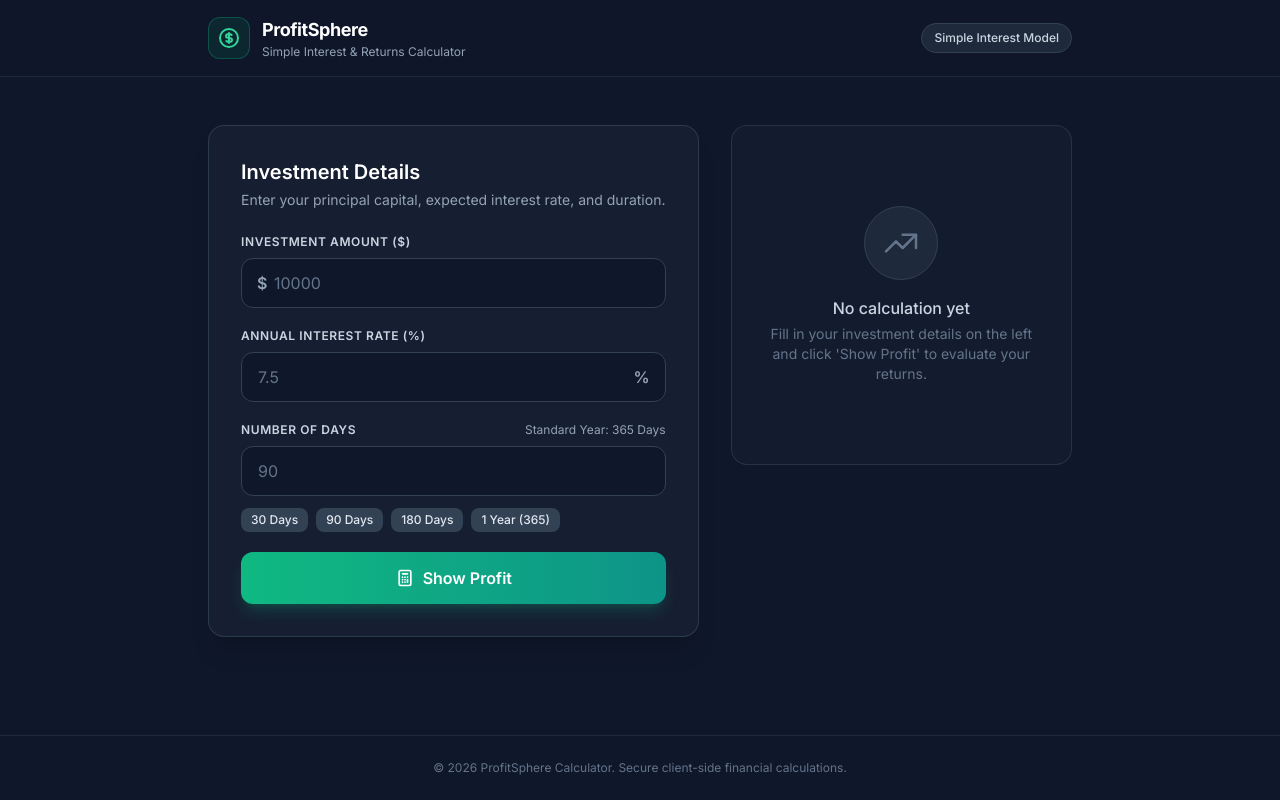
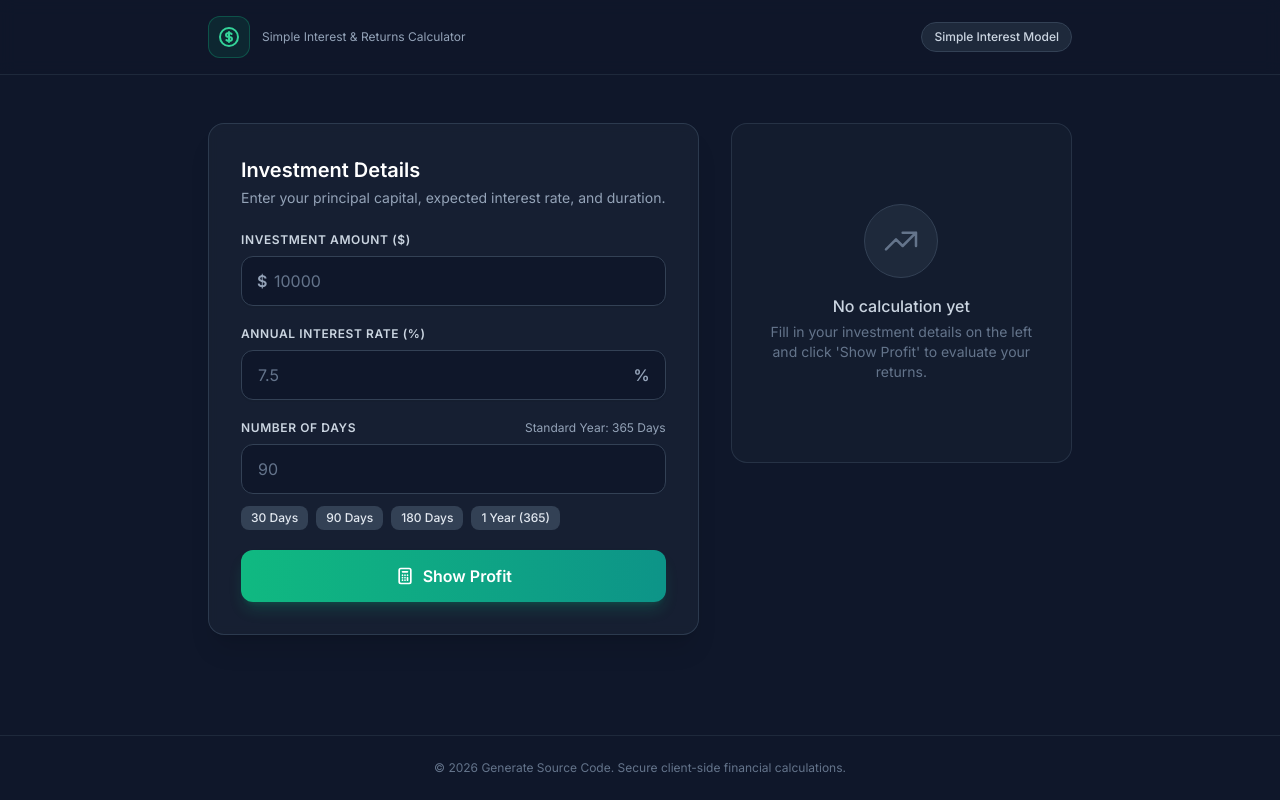
Before and after one commit to ashutoshvpujari1-pixel/software-utilities, a plain HTML site: page simple_interest_calculator.html in a window 1280 px wide. Drawn offline with nearby package versions, Linux system fonts and the light colour scheme.

Commit message:
Update simple_interest_calculator.html

```diff
--- a/simple_interest_calculator.html
+++ b/simple_interest_calculator.html
@@ -38,8 +38,7 @@
                     </svg>
                 </div>
                 <div>
-                    <h1 class="text-lg font-bold tracking-tight text-white">ProfitSphere</h1>
-                    <p class="text-xs text-slate-400">Simple Interest & Returns Calculator</p>
+	                <p class="text-xs text-slate-400">Simple Interest & Returns Calculator</p>
                 </div>
             </div>
             <div class="text-xs bg-slate-800 text-slate-300 py-1.5 px-3 rounded-full border border-slate-700 font-medium">
@@ -183,7 +182,7 @@
 
     <footer class="w-full border-t border-slate-800 bg-slate-900 py-6 text-center text-xs text-slate-500">
         <div class="max-w-4xl mx-auto px-4">
-            <p>&copy; 2026 ProfitSphere Calculator. Secure client-side financial calculations.</p>
+            <p>&copy; 2026 Generate Source Code. Secure client-side financial calculations.</p>
         </div>
     </footer>
 
```
